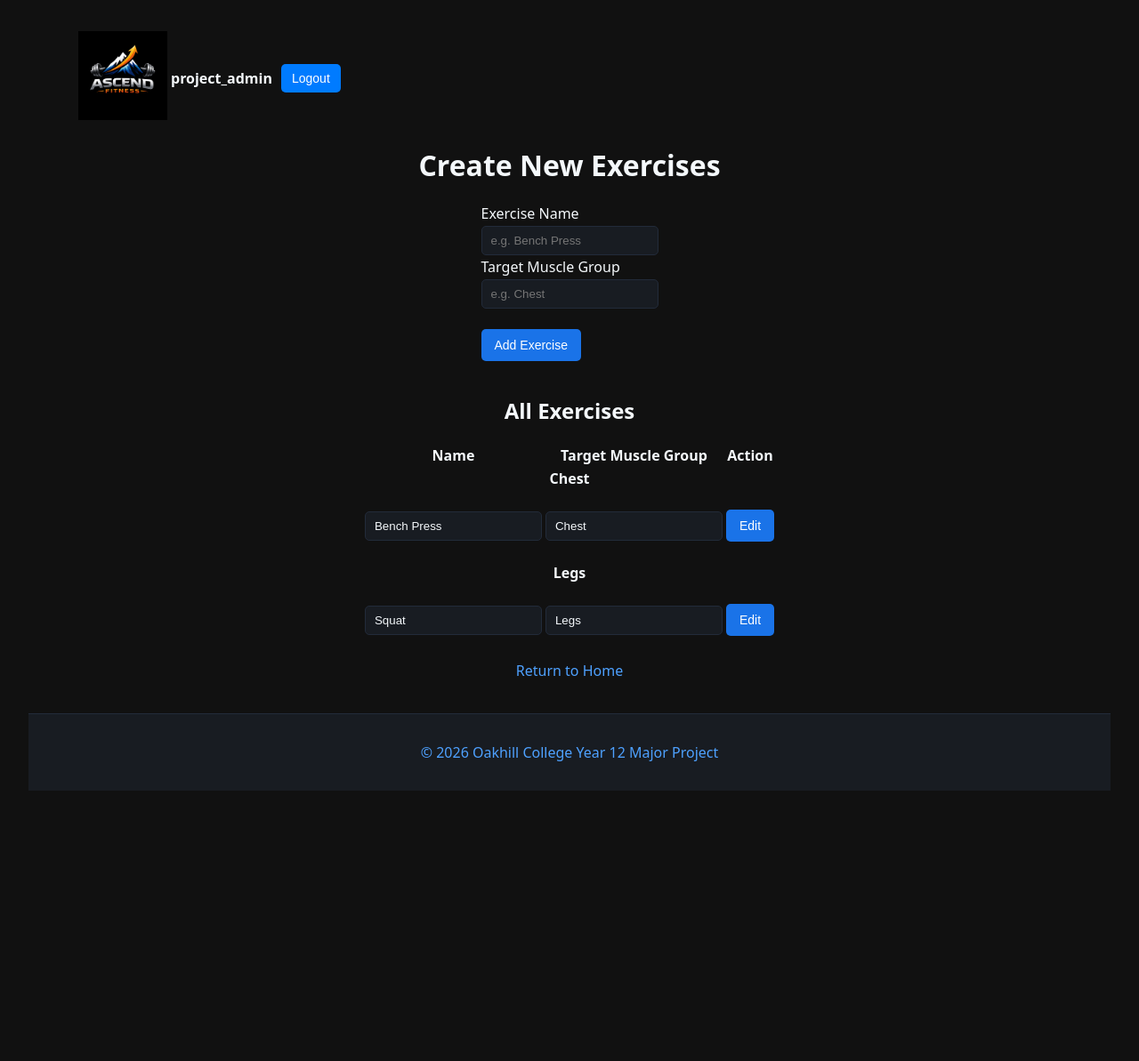
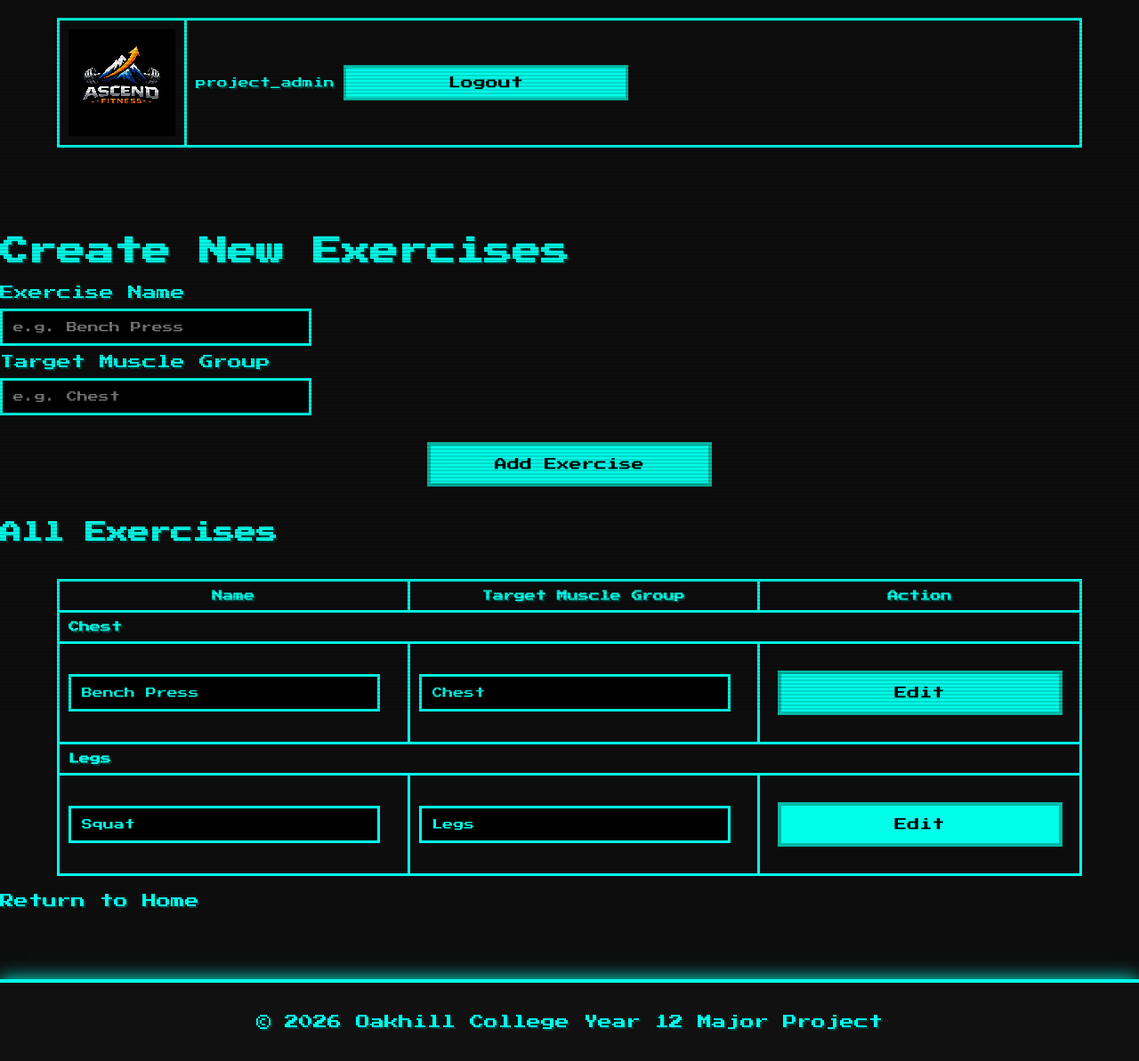
Before and after one commit to 21coates/Major_project, a Django app: page /my_app/create_exercise/ in a window 1280 px wide. Shown: the whole page at 89% size. Before the commit the page ends 889 px from the top, so only its background shows below. Run offline with Django 5.2, Linux system fonts and the light colour scheme; a user stored in the database is signed in; data comes from the database, SQL or seed files in the repository; both versions use the stored data as it was after the commit.

Commit message:
trial CSS

```diff
--- a/my_app/static/my_app/styles.css
+++ b/my_app/static/my_app/styles.css
@@ -1,206 +1,219 @@
-/* Basic styling for the header section */
+/* ================================
+   GLOBAL RETRO / PIXEL THEME
+================================ */
+
+@import url('https://fonts.googleapis.com/css2?family=Press+Start+2P&display=swap');
+
+html, body {
+    height: 100%;
+    margin: 0;
+    padding: 0;
+    background: #0d0d0d;
+    color: #00ffea;
+    font-family: "Press Start 2P", monospace;
+    image-rendering: pixelated;
+    text-shadow: 2px 2px #003b36;
+}
+
+/* CRT scanline effect */
+body::before {
+    content: "";
+    position: fixed;
+    top: 0; left: 0;
+    width: 100%; height: 100%;
+    pointer-events: none;
+    background: repeating-linear-gradient(
+        rgba(0,0,0,0.15) 0px,
+        rgba(0,0,0,0.15) 2px,
+        transparent 2px,
+        transparent 4px
+    );
+    z-index: 9999;
+}
+
+/* ================================
+   HEADER
+================================ */
+
 .header {
     display: flex;
     justify-content: space-between;
     align-items: center;
-    background-color: #181c22;
-    padding: 10px 20px;
-    border-bottom: 1px solid #222b3a;
+    background: #111;
+    padding: 20px;
+    border-bottom: 4px solid #00ffea;
+    box-shadow: 0 0 20px #00ffea;
 }
 
-/* Style for the logo in the header */
 .logo img {
-    max-height: 100px;
+    max-height: 120px;
+    image-rendering: pixelated;
 }
 
-/* User info section within the header */
+/* ================================
+   USER INFO
+================================ */
+
 .user-info {
     display: flex;
     align-items: center;
-    font-size: 16px;
-    background: transparent;
-    color: inherit;
-    border: none;
+    font-size: 12px;
+    color: #00ffea;
 }
 
-/* User information span */
 .user-info span {
     margin-right: 10px;
-    font-weight: bold;
 }
 
-/* Logout button styling */
 .user-info button {
-    background-color: #007BFF;
-    color: white;
-    border: none;
-    padding: 8px 12px;
+    background: #00ffea;
+    color: #000;
+    border: 3px solid #00b8a4;
+    padding: 10px 14px;
     cursor: pointer;
-    border-radius: 5px;
-    font-size: 14px;
+    font-family: inherit;
+    image-rendering: pixelated;
 }
 
-/* Logout button hover effect */
 .user-info button:hover {
-    background-color: #0056b3;
+    background: #00b8a4;
 }
 
-/* Style for the messages */
-.messages {
-    list-style-type: none;
-    padding: 0;
-    margin: 10px 0;
-    color: red; /* Change this color based on your message type */
+/* ================================
+   BUTTONS — RETRO ARCADE
+================================ */
+
+button, .btn, a.login-link {
+    background: #00ffea;
+    color: #000;
+    border: 4px solid #00b8a4;
+    padding: 14px 16px;
+    cursor: pointer;
+    font-family: inherit;
+    font-size: 14px;
+    width: 320px;
+    text-align: center;
+    text-decoration: none;
+    display: block;
+    margin: 20px auto;
+    image-rendering: pixelated;
+    transition: transform 0.15s ease;
 }
 
-/* Individual message items */
-.messages li {
-    margin-bottom: 5px;
+button:hover, .btn:hover, a.login-link:hover {
+    transform: scale(1.1);
+    background: #00b8a4;
 }
 
-.messages li.error {
-    color: #ff5252;
-}
-
-.messages li.success {
-    color: #4ea1ff;
-}
-
-/* Basic button styling (for general use) */
-button {
-    background-color: #1a73e8;
-    color: #fff;
-    border: none;
-    padding: 10px 15px;
-    cursor: pointer;
-    border-radius: 5px;
-    font-size: 14px;
-    margin-top: 20px;
-    margin-bottom: 20px;
-    transition: background 0.2s;
-}
-
-/* General button hover effect */
-button:hover {
-    background-color: #1565c0;
-}
-
-/* Basic styling for links */
-a {
-    color: #4ea1ff;
-    text-decoration: none;
-    padding: 5px
-}
-
-a:hover {
-    color: #90caf9;
-    text-decoration: underline;
-}
-
-html, body {
-    height: 100%;
-}
-
-body {
-    font-family: system-ui, -apple-system, Segoe UI, Roboto, Arial, sans-serif;
-    margin: 2rem;
-    background: #111;
-    color: #f4f8fb;
-    min-height: 100vh;
-    display: flex;
-    flex-direction: column;
-}
-
-main {
-    flex: 1 0 auto;
-    display: flex;
-    flex-direction: column;
-    align-items: center;
-    justify-content: center;
-    min-height: 60vh;
-}
-
-header, .homepage-container, .homepage-options, .leaderboard-links, .card, table, .user-info, .messages {
-    margin-left: auto;
-    margin-right: auto;
-    text-align: center;
-}
-
-/* Center table content */
-table {
-    margin-left: auto;
-    margin-right: auto;
-}
-td, th {
-    text-align: center;
-}
-
-footer {
-    flex-shrink: 0;
-    background: #181c22;
-    color: #4ea1ff;
-    border-top: 1px solid #222b3a;
-    text-align: center;
-    padding: 1em 0;
-    margin-top: 2em;
-}
-
-.card {
-    border: 1px solid #ddd;
-    border-radius: 12px;
-    padding: 1.25rem;
-    max-width: 720px;
-    background: transparent;
-    color: inherit;
-    border: none;
-}
-
-.row {
-    margin: .5rem 0;
-    background: transparent;
-    color: inherit;
-    border: none;
-}
-
-.btn {
-    display: inline-block;
-    padding: .5rem .9rem;
-    border-radius: 8px;
-    text-decoration: none;
-    border: 1px solid #ccc;
-    background: #1a73e8;
-    color: #fff;
-    transition: background 0.2s;
-}
-
-.btn-primary {
-    border-color: #2b6cb0;
-}
-
-.btn:hover, .homepage-btn:hover, .btn-primary:hover, input[type="submit"]:hover {
-    background: #1565c0;
-}
+/* ================================
+   INPUTS — RETRO TERMINAL
+================================ */
 
 input, textarea, select {
-    background: #181c22;
-    color: #f4f8fb;
-    border: 1px solid #222b3a;
-    border-radius: 5px;
-    padding: 8px 10px;
-    margin: 0.2em 0;
+    background: #000;
+    color: #00ffea;
+    border: 3px solid #00ffea;
+    padding: 12px;
+    width: 320px;
+    font-family: inherit;
+    font-size: 12px;
+    margin: 10px 0;
+    image-rendering: pixelated;
 }
 
 input:focus, textarea:focus, select:focus {
     outline: none;
-    border-color: #4ea1ff;
+    box-shadow: 0 0 10px #00ffea;
 }
 
-::-webkit-scrollbar {
-    width: 8px;
-    background: #181c22;
+/* ================================
+   TABLES — PIXEL GRID
+================================ */
+
+table {
+    border-collapse: collapse;
+    margin: 20px auto;
+    width: 90%;
 }
 
-::-webkit-scrollbar-thumb {
-    background: #222b3a;
-    border-radius: 4px;
+td, th {
+    border: 3px solid #00ffea;
+    padding: 10px;
+    font-size: 12px;
 }
+
+/* ================================
+   CARDS / CONTAINERS
+================================ */
+
+.card {
+    border: 4px solid #00ffea;
+    padding: 20px;
+    background: #000;
+    max-width: 720px;
+    margin: 20px auto;
+    box-shadow: 0 0 20px #00ffea;
+}
+
+/* ================================
+   LINKS
+================================ */
+
+a {
+    color: #00ffea;
+    text-decoration: none;
+}
+
+a:hover {
+    color: #00b8a4;
+}
+
+/* ================================
+   FOOTER
+================================ */
+
+footer {
+    background: #111;
+    color: #00ffea;
+    border-top: 4px solid #00ffea;
+    padding: 20px;
+    text-align: center;
+    box-shadow: 0 0 20px #00ffea;
+}
+
+/* ================================
+   MESSAGES
+================================ */
+
+.messages {
+    list-style: none;
+    padding: 0;
+    margin: 20px auto;
+    width: 320px;
+    font-size: 12px;
+}
+
+.messages li {
+    margin: 10px 0;
+}
+
+.messages li.error {
+    color: #ff4d4d;
+}
+
+.messages li.success {
+    color: #00ffea;
+}
+body {
+    margin: 0; /* remove the huge 2rem margin */
+    padding: 0;
+}
+
+main {
+    margin-top: 80px;      /* pushes content DOWN */
+    margin-bottom: 80px;   /* prevents footer from floating too high */
+    min-height: 55vh;      /* ensures content fills more of the screen */
+    display: flex;
+    flex-direction: column;
+    justify-content: flex-start; /* stops vertical centering */
+}
```
Also changed, not shown: my_app/templates/my_app/create_gym_session.html (+79 -25 lines), db.sqlite3.
